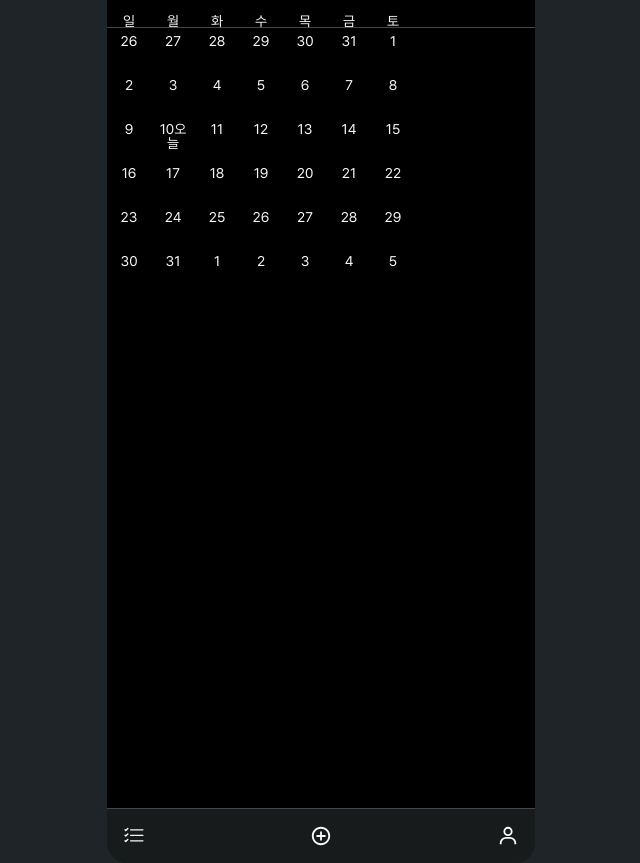
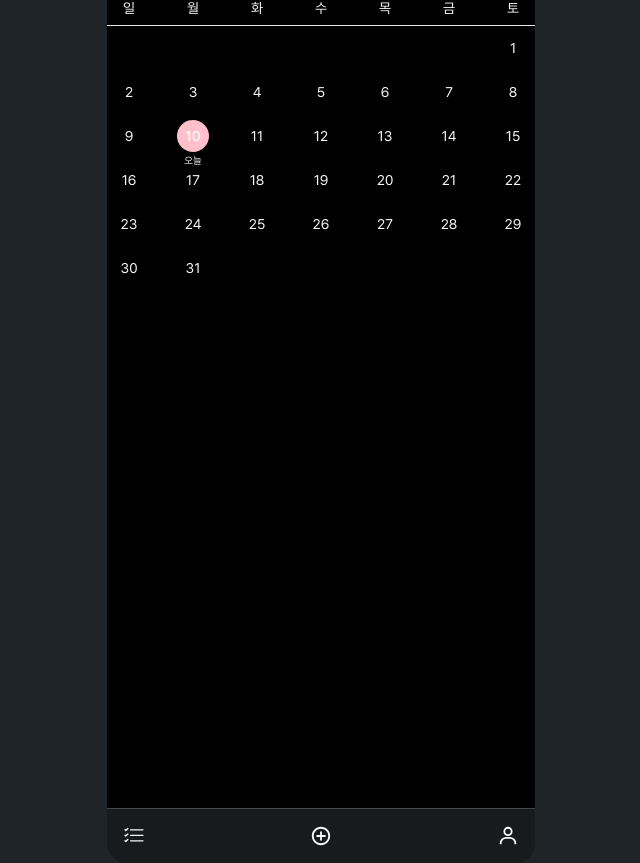
Before and after one commit to hongsyong92/make-plan-app, a React (Create React App) app: page /select-date in a window 1280 px wide. Shown: the whole page, without its empty margins (319-959 px from the left). Built offline with nearby package versions, Linux system fonts and the light colour scheme.

Commit message:
key warning

```diff
--- a/src/Components/Calendar.tsx
+++ b/src/Components/Calendar.tsx
@@ -54,7 +54,6 @@ function Calendar() {
               let isNone =
                 current.format("MM") === viewDate.format("MM") ? "" : "none";
               return (
-                <>
                 <div className="box" key={`${week}_${i}`}>
                   <div
                     className={`text ${isSelected} ${isToday} ${isNone}`}
@@ -70,7 +69,6 @@ function Calendar() {
                     ) : null}
                   </div>
                 </div>
-                </>
               );
             })}
         </div>
@@ -151,10 +149,14 @@ const Container = styled.div`
     text-align: center;
     .row {
       display: flex;
+      justify-content: space-between;
+      align-items: center;
+      cursor: pointer;
+      width: 100%;
     }
     .row.week {
-      height: 20px;
-      border-bottom: 1px solid ${theme.borderColor};
+      height: 18px;
+      border-bottom: 1px solid #e8e8e8;
     }
     .box {
       width: 32px;
@@ -162,5 +164,53 @@ const Container = styled.div`
       margin: 6px 6px;
       font-size: 14px;
     }
+    .text {
+      position: static;
+      width: 32px;
+      height: 32px;
+      color: ${theme.textColor};
+    }
+    .holiday,
+    .grayed {
+      color: #484848;
+      pointer-events: none;
+    }
+    .day {
+      position: relative;
+      display: flex;
+      align-items: center;
+      justify-content: center;
+      width: 32px;
+      height: 32px;
+    }
+    .selected {
+      width: 32px;
+      height: 32px;
+      border-radius: 50%;
+      background: pink;
+      font-weight: 700;
+      color: #fff;
+    }
+    .today {
+      border-radius: 50%;
+      font-weight: 500;
+      /* color: pink; */
+      background: pink;
+    }
+    .isSelected {
+      position: relative;
+      color: pink;
+      font-size: 10px;
+      font-weight: 400;
+    }
+    .isToday {
+      position: relative;
+      color: ${theme.textColor};
+      font-size: 10px;
+      font-weight: 400;
+    }
+    .none {
+      display: none;
+    }
   }
 `;
```
Lines whose indentation alone changed are shown as unchanged.
